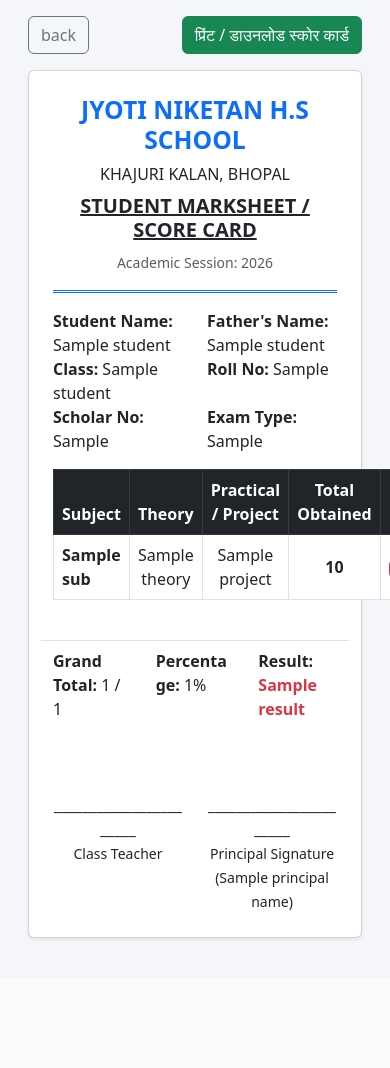
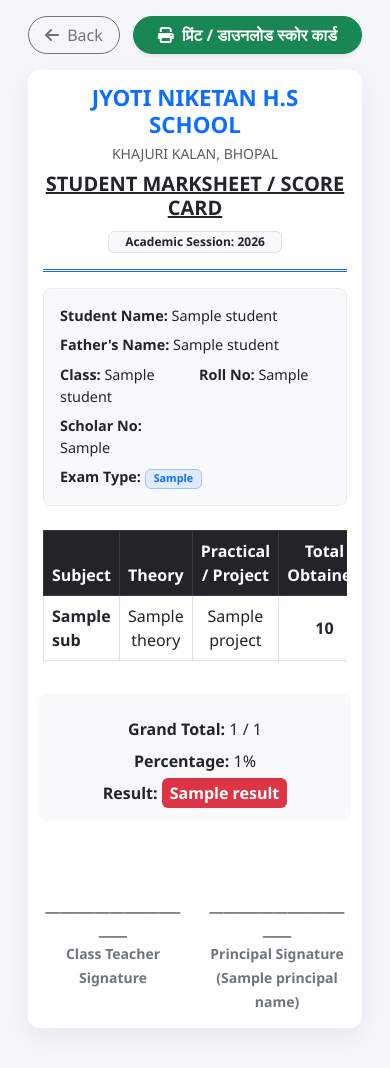
Before and after one commit to Arya1527/e_app, a Flask app: template templates/public_result_view.html in a window 390 px wide; the page is wider, and only the part inside the window is pictured. Before the commit the page ends 941 px from the top of that part, so only its background shows below. Run offline with Flask 3, Linux system fonts and the light colour scheme; the template is opened without the code that fills it: most values are stand-ins (such as "Sample title", 1, 10 or a date in 2020).

Commit message:
Refactor public_result_view.html for better layout
Updated styles and structure for print optimization and mobile responsiveness. Enhanced the layout of the score card with improved button styles and organized student details.

```diff
--- a/templates/public_result_view.html
+++ b/templates/public_result_view.html
@@ -2,49 +2,79 @@
 <html lang="hi">
 <head>
     <meta charset="UTF-8">
+    <meta name="viewport" content="width=device-width, initial-scale=1.0">
     <title>Score Card - {{ config_data.school_name }}</title>
+    <!-- Bootstrap 5 CSS -->
     <link href="https://cdn.jsdelivr.net/npm/bootstrap@5.3.0/dist/css/bootstrap.min.css" rel="stylesheet">
+    <!-- FontAwesome Icons -->
+    <link href="https://cdnjs.cloudflare.com/ajax/libs/font-awesome/6.4.0/css/all.min.css" rel="stylesheet">
     <style>
+        body { background: #f4f6f9; font-family: 'Segoe UI', Tahoma, Geneva, Verdana, sans-serif; }
+        .report-card { border: none; border-radius: 12px; box-shadow: 0 8px 24px rgba(0,0,0,0.06); }
+        .report-header { border-bottom: 3px double #0d6efd; }
+        .info-box { background-color: #f8f9fa; border-radius: 8px; border: 1px solid #e9ecef; }
+
+        /* Print Stylesheet Optimization */
         @media print {
             .no-print { display: none !important; }
-            body { background: white !important; }
-            .card { border: none !important; box-shadow: none !important; }
+            body { background: #ffffff !important; padding: 0 !important; }
+            .container { max-width: 100% !important; width: 100% !important; padding: 0 !important; margin: 0 !important; }
+            .report-card { border: none !important; box-shadow: none !important; padding: 0 !important; margin-bottom: 0 !important; page-break-after: always; }
+            .table-dark { background-color: #343a40 !important; color: #ffffff !important; -webkit-print-color-adjust: exact; }
+            .badge { border: 1px solid #000; color: #000 !important; background: none !important; }
         }
-        body { background: #f4f6f9; }
-        .report-header { border-bottom: 3px double #0d6efd; }
+
+        /* Mobile Adjustments */
+        @media screen and (max-width: 576px) {
+            body { padding: 10px !important; }
+            .report-card { padding: 15px !important; }
+            .school-name { font-size: 1.4rem; }
+            .info-item { font-size: 0.9rem; }
+            .table-responsive { border: 0; }
+        }
     </style>
 </head>
 <body class="p-3">
 
-<div class="container" style="max-width: 800px;">
-    <div class="no-print mb-3 d-flex justify-content-between">
-        <a href="{{ url_for('student_result') }}" class="btn btn-outline-secondary"><i class="bi bi-arrow-left"></i> back</a>
-        <button onclick="window.print()" class="btn btn-success"><i class="bi bi-printer"></i> प्रिंट / डाउनलोड स्कोर कार्ड</button>
+<div class="container" style="max-width: 850px;">
+    <!-- Top Action Buttons -->
+    <div class="no-print mb-3 d-flex justify-content-between align-items-center">
+        <a href="{{ url_for('student_result') }}" class="btn btn-outline-secondary rounded-pill px-3">
+            <i class="fa-solid fa-arrow-left me-1"></i> Back
+        </a>
+        <button onclick="window.print()" class="btn btn-success rounded-pill px-4 shadow-sm fw-bold">
+            <i class="fa-solid fa-print me-1"></i> प्रिंट / डाउनलोड स्कोर कार्ड
+        </button>
     </div>
 
     {% for student in results %}
-    <div class="card p-4 mb-4 bg-white shadow-sm">
+    <div class="card report-card p-4 mb-4 bg-white">
+        <!-- School Header -->
         <div class="text-center report-header pb-3 mb-3">
-            <h2 class="fw-bold text-primary">{{ config_data.school_name }}</h2>
-            <p class="mb-1">{{ config_data.school_address }}</p>
-
-            <h5 class="mt-2 text-decoration-underline fw-bold">STUDENT MARKSHEET / SCORE CARD</h5>
-            <small class="text-muted">Academic Session: {{ config_data.academic_session }}</small>
+            <h2 class="fw-bold text-primary school-name text-uppercase mb-1">{{ config_data.school_name }}</h2>
+            <p class="text-muted small mb-1">{{ config_data.school_address }}</p>
+            <h5 class="mt-2 text-decoration-underline fw-bold text-dark">STUDENT MARKSHEET / SCORE CARD</h5>
+            <span class="badge bg-light text-dark border px-3 py-1">Academic Session: {{ config_data.academic_session }}</span>
         </div>
 
-        <div class="row mb-3">
-            <div class="col-6"><strong>Student Name:</strong> {{ student.name }}</div>
-            <div class="col-6"><strong>Father's Name:</strong> {{ student.father_name }}</div>
-            <div class="col-6"><strong>Class:</strong> {{ student.class_name }}</div>
-            <div class="col-6"><strong>Roll No:</strong> {{ student.roll_no }}</div>
-            <div class="col-6"><strong>Scholar No:</strong> {{ student.scholar_no }}</div>
-            <div class="col-6"><strong>Exam Type:</strong> {{ student.exam_type }}</div>
+        <!-- Student Details Grid -->
+        <div class="info-box p-3 mb-4">
+            <div class="row g-2 info-item">
+                <div class="col-12 col-sm-6"><strong>Student Name:</strong> {{ student.name }}</div>
+                <div class="col-12 col-sm-6"><strong>Father's Name:</strong> {{ student.father_name }}</div>
+                <div class="col-6 col-sm-4"><strong>Class:</strong> {{ student.class_name }}</div>
+                <div class="col-6 col-sm-4"><strong>Roll No:</strong> {{ student.roll_no }}</div>
+                <div class="col-6 col-sm-4"><strong>Scholar No:</strong> {{ student.scholar_no }}</div>
+                <div class="col-12 col-sm-6"><strong>Exam Type:</strong> <span class="badge bg-primary bg-opacity-10 text-primary border border-primary-subtle px-2">{{ student.exam_type }}</span></div>
+            </div>
         </div>
 
+        <!-- Marks Table -->
+        <div class="table-responsive">
             <table class="table table-bordered text-center align-middle">
                 <thead class="table-dark">
                     <tr>
-                    <th>Subject</th>
+                        <th class="text-start">Subject</th>
                         <th>Theory</th>
                         <th>Practical / Project</th>
                         <th>Total Obtained</th>
@@ -67,20 +97,30 @@
                     {% endfor %}
                 </tbody>
             </table>
+        </div>
 
-        <div class="row mt-4 pt-2 border-top">
-            <div class="col-4"><strong>Grand Total:</strong> {{ student.total_obtained }} / {{ student.total_max }}</div>
-            <div class="col-4"><strong>Percentage:</strong> {{ student.percentage }}%</div>
-            <div class="col-4"><strong>Result:</strong>
-                <span class="fw-bold {{ 'text-success' if student.result == 'Pass' else 'text-danger' }}">
+        <!-- Grand Total & Result Summary -->
+        <div class="row mt-3 p-3 bg-light rounded-3 align-items-center text-center text-sm-start g-2">
+            <div class="col-12 col-sm-4"><strong>Grand Total:</strong> {{ student.total_obtained }} / {{ student.total_max }}</div>
+            <div class="col-12 col-sm-4"><strong>Percentage:</strong> {{ student.percentage }}%</div>
+            <div class="col-12 col-sm-4 text-sm-end">
+                <strong>Result:</strong>
+                <span class="fs-6 fw-bold px-2 py-1 rounded {{ 'bg-success text-white' if student.result == 'Pass' else 'bg-danger text-white' }}">
                     {{ student.result }}
                 </span>
             </div>
         </div>
 
+        <!-- Signatures -->
         <div class="row mt-5 pt-4 text-center">
-            <div class="col-6">_______________________<br><small>Class Teacher</small></div>
-            <div class="col-6">_______________________<br><small>Principal Signature ({{ principal_name }})</small></div>
+            <div class="col-6">
+                <p class="mb-0">_______________________</p>
+                <small class="fw-semibold text-secondary">Class Teacher Signature</small>
+            </div>
+            <div class="col-6">
+                <p class="mb-0">_______________________</p>
+                <small class="fw-semibold text-secondary">Principal Signature ({{ principal_name }})</small>
+            </div>
         </div>
     </div>
     {% endfor %}
```
Lines whose indentation alone changed are shown as unchanged.
